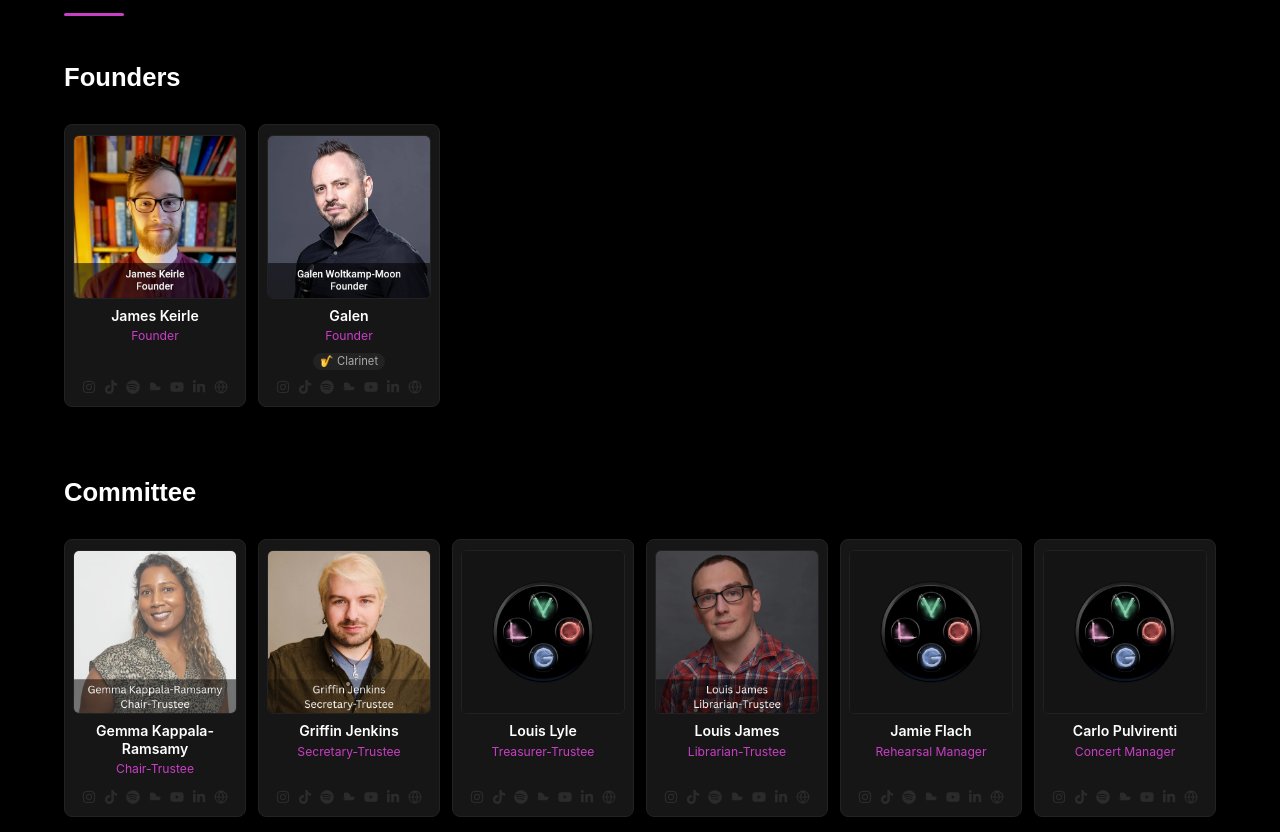
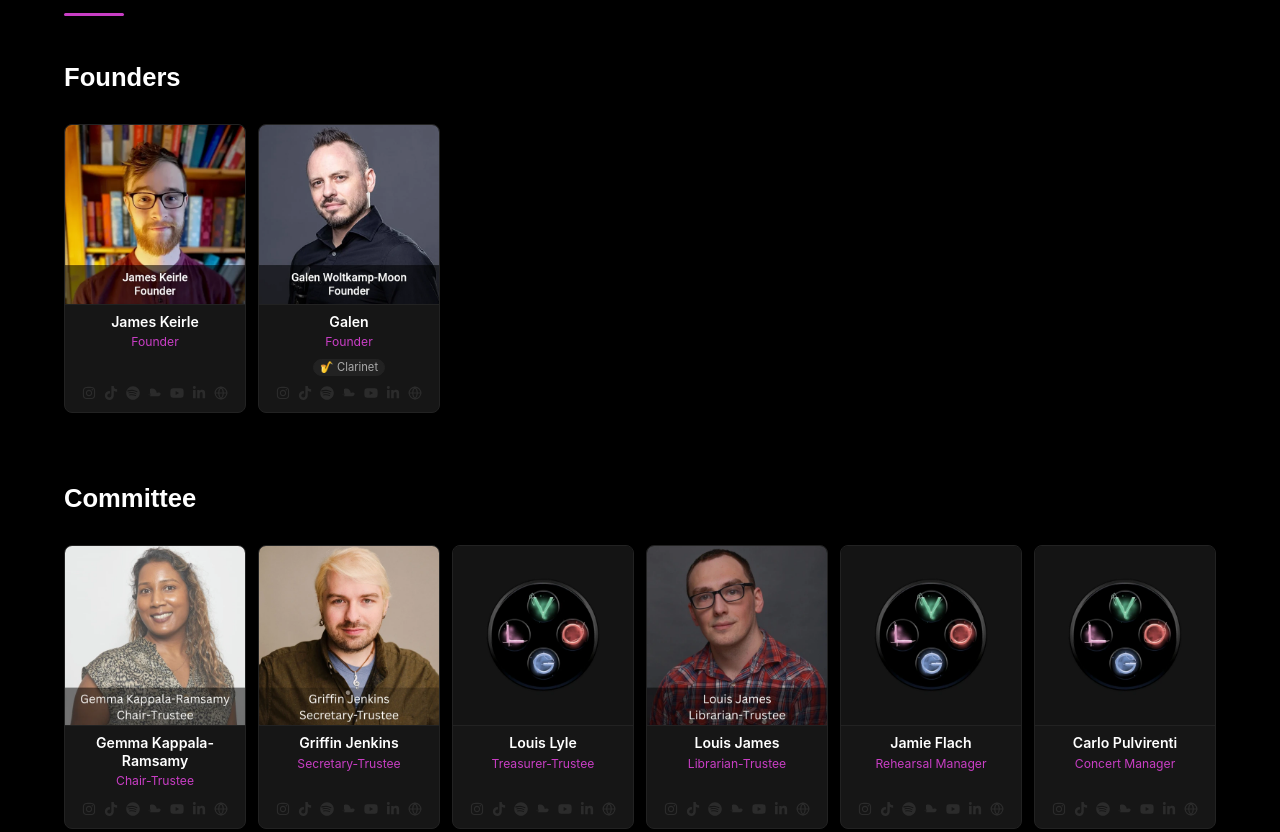
Before and after one commit to alectronic0/lvgo, a website: page index.html in a window 1280 px wide. Shown: the part 3626-4458 px from the top of the page. Drawn offline with Linux system fonts and the light colour scheme.

Commit message:
Make person card photos flush to top, left, and right edges

```diff
--- a/css/style.css
+++ b/css/style.css
@@ -810,7 +810,7 @@ section {
   background: var(--surface);
   border: 1px solid var(--border);
   border-radius: var(--radius-sm);
-  padding: 10px 8px;
+  padding: 0 0 10px 0;
   display: flex;
   flex-direction: column;
   align-items: center;
@@ -818,6 +818,7 @@ section {
   cursor: pointer;
   transition: all var(--transition);
   outline: none;
+  overflow: hidden;
 }
 
 .person-card:hover {
@@ -835,11 +836,12 @@ section {
 .person-card-img-wrapper {
   width: 100%;
   aspect-ratio: 1;
-  border-radius: 6px;
+  border-radius: 0;
   overflow: hidden;
   background: #111111;
   margin-bottom: 8px;
-  border: 1px solid var(--border);
+  border: none;
+  border-bottom: 1px solid var(--border);
 }
 
 .person-card img {
@@ -860,12 +862,14 @@ section {
   font-size: 0.88rem;
   color: var(--white);
   line-height: 1.25;
+  padding: 0 8px;
 }
 
 .person-role {
   font-size: 0.76rem;
   color: var(--accent);
   margin-top: 2px;
+  padding: 0 8px;
 }
 
 .person-instruments {
@@ -874,6 +878,7 @@ section {
   justify-content: center;
   gap: 3px;
   margin-top: 6px;
+  padding: 0 8px;
 }
 
 .instrument-chip {
@@ -892,7 +897,7 @@ section {
   justify-content: center;
   gap: 4px;
   margin-top: auto;
-  padding-top: 8px;
+  padding: 8px 8px 0 8px;
 }
 
 .person-social-icon {
```
